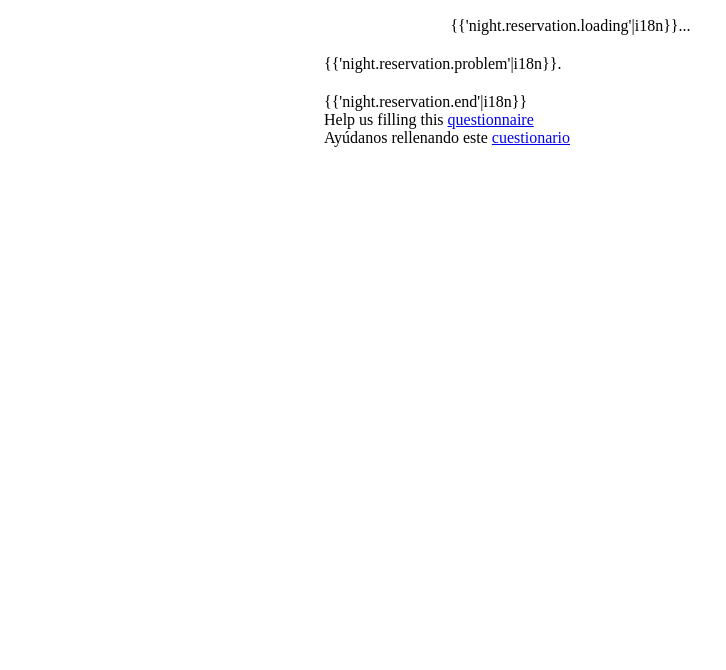
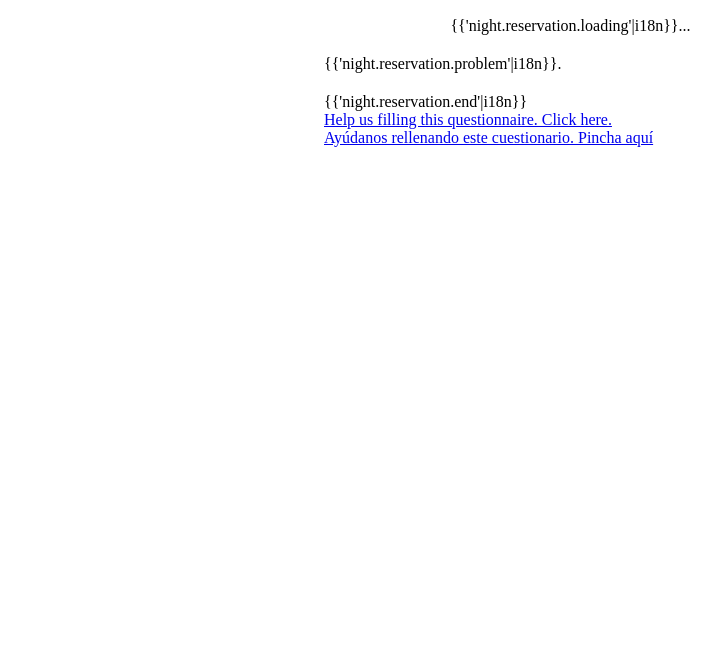
Before and after one commit to GLORIA-project/night-experiment-interface, a plain HTML site: page WebContent/night/html/parent.html in a window 1280 px wide. Shown: the part 130-800 px from the top of the page, without its empty margins (0-726 px from the left). Drawn offline with Linux system fonts and the light colour scheme; files that its build step writes are made by us from their sources.

Commit message:
New language control

```diff
--- a/WebContent/night/html/parent.html
+++ b/WebContent/night/html/parent.html
@@ -42,8 +42,8 @@
 		{{'night.reservation.end'|i18n}}</div>
 	<div ng-if="reservationEnd" style="margin-left:25%;height:100%">
 		<!-- <iframe id="questionnaire" ng-src="{{nightQuestions}}" style="width:100%;height:100%"></iframe> -->
-		Help us filling this <a href="https://docs.google.com/forms/d/1zFZexlvF_otlNyMCZDKXa84Ga8iodXjRm0MxLLuARlM/viewform" target="_blank">questionnaire</a><br>
-		Ayúdanos rellenando este <a href="https://docs.google.com/forms/d/1ys1b8EiC8COj8oBQtFQWuCE3f_J1ljZUojpVGm0TOUk/viewform" target="_blank">cuestionario</a>
+		<a href="https://docs.google.com/forms/d/1zFZexlvF_otlNyMCZDKXa84Ga8iodXjRm0MxLLuARlM/viewform" target="_blank">Help us filling this questionnaire. Click here.</a><br>
+		<a href="https://docs.google.com/forms/d/1ys1b8EiC8COj8oBQtFQWuCE3f_J1ljZUojpVGm0TOUk/viewform" target="_blank">Ayúdanos rellenando este cuestionario. Pincha aquí</a>
 	</div>
 	<div class="animate-show alert alert-g" ng-if="notAuthorized"
 		style="width: 40%; margin-left: 30%; margin-top: 20px">
```
